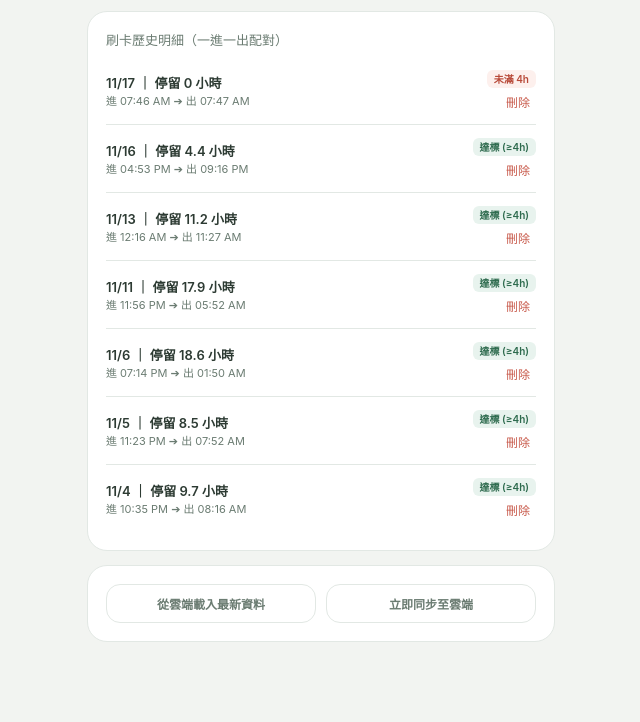
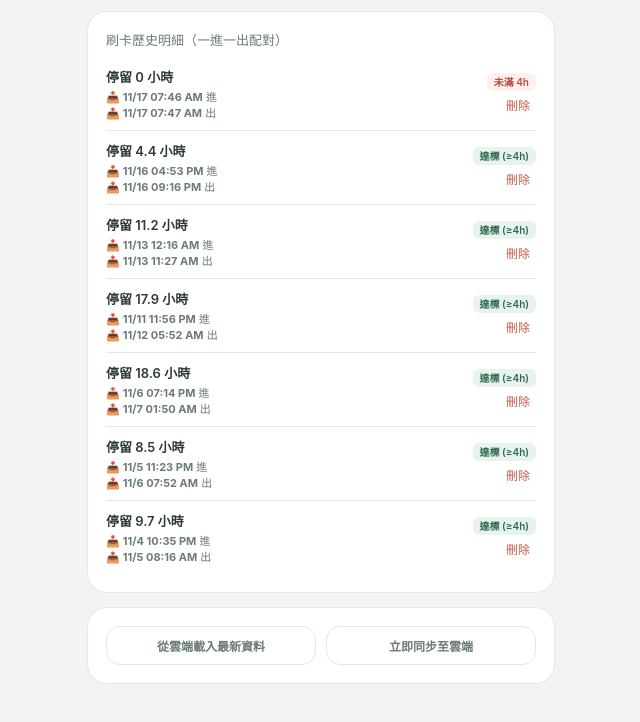
Before and after one commit to nurse1510603-cell/Dorm-recode, a plain HTML site: page index.html in a window 1280 px wide. Shown: the part 954-1676 px from the top of the page, without its empty margins (319-959 px from the left). Before the commit the page ends 1650 px from the top, so only its background shows below. Drawn offline with Linux system fonts and the light colour scheme; no server answers.

Commit message:
Add files via upload

```diff
--- a/index.html
+++ b/index.html
@@ -161,9 +161,9 @@
     let activeUser = 'mauii';
     const SHEET_API_URL = 'https://script.google.com/macros/s/AKfycbyAROfrrz8kH8cx4yRWJft8frMoEhG7SPYtPrgnqdECCN4yLjYysdU5nJ6wkf6X0urjvw/exec';
 
-    // 整合 10 月與 11 月完整紀錄
-    const defaultRecords = [
-      // 11 月紀錄 (對應截圖)[cite: 6]
+    // 精確審閱後的 10 月與 11 月標準紀錄（已過濾重複，確保一進一出正確配對）
+    const cleanRecords = [
+      // 11月紀錄
       { id: 1731800000001, checkIn: "2026-11-17T07:46:00", checkOut: "2026-11-17T07:47:00", hours: 0.0, isValid: false },
       { id: 1731800000002, checkIn: "2026-11-16T16:53:00", checkOut: "2026-11-16T21:16:00", hours: 4.4, isValid: true },
       { id: 1731800000003, checkIn: "2026-11-13T00:16:00", checkOut: "2026-11-13T11:27:00", hours: 11.2, isValid: true },
@@ -172,7 +172,7 @@
       { id: 1731800000006, checkIn: "2026-11-05T23:23:00", checkOut: "2026-11-06T07:52:00", hours: 8.5, isValid: true },
       { id: 1731800000007, checkIn: "2026-11-04T22:35:00", checkOut: "2026-11-05T08:16:00", hours: 9.7, isValid: true },
 
-      // 10 月紀錄
+      // 10月紀錄
       { id: 1729200000001, checkIn: "2026-10-28T07:32:00", checkOut: "2026-10-28T20:57:00", hours: 13.4, isValid: true },
       { id: 1729200000002, checkIn: "2026-10-27T00:03:00", checkOut: "2026-10-27T01:52:00", hours: 25.8, isValid: true },
       { id: 1729200000003, checkIn: "2026-10-26T00:00:00", checkOut: "2026-10-26T07:38:00", hours: 7.6, isValid: true },
@@ -183,17 +183,17 @@
       { id: 1729200000008, checkIn: "2026-10-12T23:20:00", checkOut: "2026-10-13T07:55:00", hours: 8.6, isValid: true },
       { id: 1729200000009, checkIn: "2026-10-08T21:17:00", checkOut: "2026-10-09T07:42:00", hours: 10.4, isValid: true },
       { id: 1729200000010, checkIn: "2026-10-06T21:31:00", checkOut: "2026-10-07T07:50:00", hours: 10.3, isValid: true },
-      { id: 1729200000011, checkIn: "2026-10-06T12:15:00", checkOut: "2026-10-06T07:42:00", hours: 7.5, isValid: true },
+      { id: 1729200000011, checkIn: "2026-10-06T12:15:00", checkOut: "2026-10-06T19:42:00", hours: 7.5, isValid: true },
       { id: 1729200000012, checkIn: "2026-10-01T21:32:00", checkOut: "2026-10-02T07:32:00", hours: 10.0, isValid: true }
     ];
 
-    let appData = JSON.parse(localStorage.getItem('dorm_app_data_v10')) || {
-      mauii: { currentCheckIn: null, records: defaultRecords, dayStatus: {} },
-      moana: { currentCheckIn: null, records: defaultRecords, dayStatus: {} }
+    let appData = JSON.parse(localStorage.getItem('dorm_app_data_v11')) || {
+      mauii: { currentCheckIn: null, records: cleanRecords, dayStatus: {} },
+      moana: { currentCheckIn: null, records: cleanRecords, dayStatus: {} }
     };
 
     function saveData() {
-      localStorage.setItem('dorm_app_data_v10', JSON.stringify(appData));
+      localStorage.setItem('dorm_app_data_v11', JSON.stringify(appData));
       render();
       syncToCloud(false);
     }
@@ -334,7 +334,7 @@
               appData[u].currentCheckIn = localIn;
             }
           });
-          localStorage.setItem('dorm_app_data_v10', JSON.stringify(appData));
+          localStorage.setItem('dorm_app_data_v11', JSON.stringify(appData));
           render();
           document.getElementById('sync-status-text').innerText = '雲端狀態：已與試算表同步 ✔';
           if (showAlert) alert('已成功從 Google 試算表載入最新資料！');
@@ -347,7 +347,7 @@
 
     function render() {
       const u = appData[activeUser];
-      const selectedMonthVal = document.getElementById('selected-month').value; // e.g. "2026-11"
+      const selectedMonthVal = document.getElementById('selected-month').value;
       const [targetYear, targetMonth] = selectedMonthVal.split('-').map(Number);
 
       document.getElementById('month-title').innerText = `${targetMonth} 月已達標總次數 (目標 10 次，一進一出 ≥ 4h)`;
@@ -419,18 +419,23 @@
         summaryEl.innerHTML = `<b style="color:var(--home-text);">⚠️ 還差 ${neededCount - stayCount} 天綠色住宿日才能湊滿 10 次</b>`;
       }
 
+      // 渲染歷史明細：明確顯示「幾月幾號幾點進 ➔ 幾月幾號幾點出」
       const listEl = document.getElementById('records-list');
       listEl.innerHTML = monthRecords.map(r => {
         const dIn = new Date(r.checkIn);
         const dOut = new Date(r.checkOut);
-        const dateStr = `${dIn.getMonth()+1}/${dIn.getDate()}`;
-        const tIn = dIn.toLocaleTimeString([], {hour:'2-digit', minute:'2-digit'});
-        const tOut = dOut.toLocaleTimeString([], {hour:'2-digit', minute:'2-digit'});
+
+        const inStr = `${dIn.getMonth()+1}/${dIn.getDate()} ${dIn.toLocaleTimeString([], {hour:'2-digit', minute:'2-digit'})}`;
+        const outStr = `${dOut.getMonth()+1}/${dOut.getDate()} ${dOut.toLocaleTimeString([], {hour:'2-digit', minute:'2-digit'})}`;
+
         return `
           <div class="record-item">
             <div>
-              <div style="font-size:13px; font-weight:600;">${dateStr} ｜ 停留 ${r.hours} 小時</div>
-              <div style="font-size:11px; color:var(--text-muted);">進 ${tIn} ➔ 出 ${tOut}</div>
+              <div style="font-size:13px; font-weight:600; color:var(--text-main);">停留 ${r.hours} 小時</div>
+              <div style="font-size:11px; color:var(--text-muted); margin-top:2px;">
+                📥 <b>${inStr}</b> 進<br>
+                📤 <b>${outStr}</b> 出
+              </div>
             </div>
             <div style="text-align:right;">
               <span class="badge ${r.isValid?'badge-success':'badge-fail'}">${r.isValid?'達標 (≥4h)':'未滿 4h'}</span><br>
```
